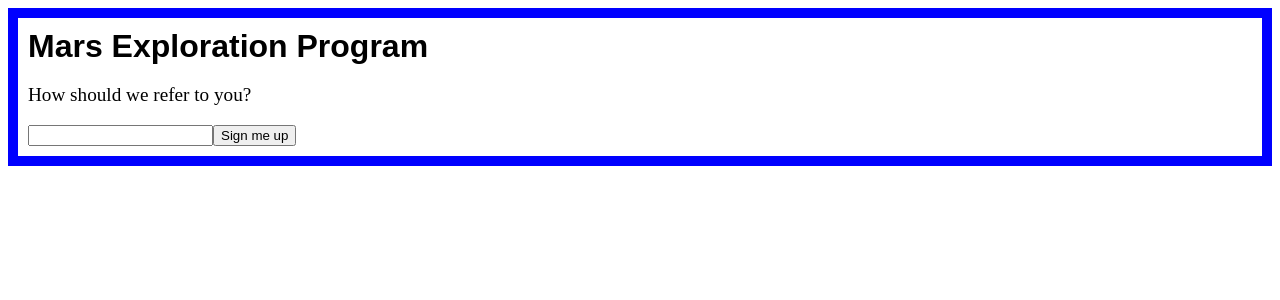
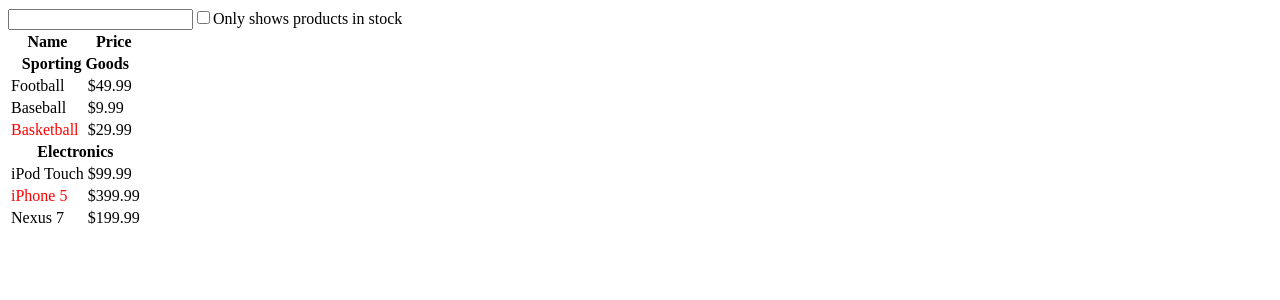
Before and after one commit to slans/audio-player, a React (Create React App) app: page / in a window 1280 px wide. Shown: the top 300 px of the page. Built offline with nearby package versions, Linux system fonts and the light colour scheme.

Commit message:
Философия React

```diff
--- a/src/App.js
+++ b/src/App.js
@@ -1,58 +1,113 @@
 import React, { Component } from 'react';
 import './styles.css';
 
-const FancyBorder = props => {
-  return (
-    <div className={`FancyBorder FancyBorder-${props.color}`}>
-      {props.children}
-    </div>
-  )
-}
-
-const Dialog = props => {
-  return (
-    <FancyBorder color='blue'>
-      <h1 className='Dialog-title'>
-        {props.title}
-      </h1>
-      <p className='Dialog-message'>
-        {props.message}
-      </p>
-      {props.children}
-    </FancyBorder>
-  )
-}
-
 class App extends Component {
   state = {
-    login: ''
+    filteredText: '',
+    inStockOnly: false
   }
 
-  handleChange = (e) => {
+  handleFilteredText = (e) => {
     const value = e.target.value;
     this.setState({
-      login: value
-    })
+      filteredText: value
+    });
   }
 
-  handleSubmit = () => {
-    alert(`Welcome on board, ${this.state.login}`)
+  handleInStock = (e) => {
+    const value = e.target.checked;
+    this.setState({
+      inStockOnly: value
+    });
   }
 
   render() {
-    const {login} = this.state;
+    const { filteredText, inStockOnly } = this.state;
+    let data = this.props.data;
+    // if (filteredText) {
+    //   const filteredData = data.filter(entry => entry.name.contains(filteredText));
+    //   data = filteredData;
+    // }
+
     return (
-      <Dialog title='Mars Exploration Program'
-              message='How should we refer to you?'>
-        <input type='text'
-               value={login}
-               onChange={this.handleChange}/>
-        <button onClick={this.handleSubmit}>
-          Sign me up
-        </button>
-      </Dialog>
+      <>
+        <SearchBar
+          value={filteredText}
+          inStockOnly={inStockOnly}
+          handleFilteredText={this.handleFilteredText}
+          handleInStock={this.handleInStock} />
+        <FilteredTable data={data} filteredText={filteredText} inStockOnly={inStockOnly} />
+      </>
     )
   }
 }
 
+const SearchBar = props => {
+  return (
+    <>
+      <input type='text' value={props.value} onChange={props.handleFilteredText} />
+      <input id='getStock' type='checkbox' checked={props.inStockOnly} onChange={props.handleInStock} />
+      <label htmlFor='getStock'>Only shows products in stock</label>
+    </>
+  )
+}
+
+const FilteredTable = props => {
+  const {data, filteredText, inStockOnly} = props;
+  const rows = [];
+  let lastCategory = null;
+
+  data.forEach(entry => {
+    let category = entry.category;
+    if (inStockOnly && !entry.stocked) {
+      return;
+    }
+    if (!entry.name.includes(filteredText)) {
+      return;
+    }
+    if (category !== lastCategory) {
+      rows.push(<ProductCategory category={category} />);
+    }
+
+    rows.push(<ProductRow product={entry} />)
+    lastCategory = category;
+  });
+
+  return (
+    <table>
+      <thead>
+        <tr>
+          <th>Name</th>
+          <th>Price</th>
+        </tr>
+      </thead>
+      <tbody>
+        {rows}
+      </tbody>
+    </table>
+  )
+}
+
+const ProductCategory = props => {
+  return (
+    <tr>
+      <th colSpan={2} className='category'>{props.category}</th>
+    </tr>
+  )
+}
+
+const ProductRow = props => {
+  const product = props.product;
+  const name = product.stocked
+    ? product.name
+    : <span style={{ color: 'red' }}>{product.name}</span>
+
+  return (
+    <tr>
+      <td>{name}</td>
+      <td>{product.price}</td>
+    </tr>
+  )
+}
+
 export default App;
--- a/src/index.js
+++ b/src/index.js
@@ -2,8 +2,16 @@
 import ReactDOM from 'react-dom';
 import App from './App';
 
+const data = [
+  {category: "Sporting Goods", price: "$49.99", stocked: true, name: "Football"},
+  {category: "Sporting Goods", price: "$9.99", stocked: true, name: "Baseball"},
+  {category: "Sporting Goods", price: "$29.99", stocked: false, name: "Basketball"},
+  {category: "Electronics", price: "$99.99", stocked: true, name: "iPod Touch"},
+  {category: "Electronics", price: "$399.99", stocked: false, name: "iPhone 5"},
+  {category: "Electronics", price: "$199.99", stocked: true, name: "Nexus 7"}
+];
 
 ReactDOM.render(
-  <App />,
+  <App data={data} />,
   document.getElementById('root')
 );
--- a/src/styles.css
+++ b/src/styles.css
@@ -1,17 +1,6 @@
-.FancyBorder {
-  padding: 10px 10px;
-  border: 10px solid;
+.category {
+  font-weight: bold;
 }
-
-.FancyBorder-blue {
-  border-color: blue;
+.outOfStock {
+  color: red;
 }
-
-.Dialog-title {
-  margin: 0;
-  font-family: sans-serif;
-}
-
-.Dialog-message {
-  font-size: larger;
-}
```
